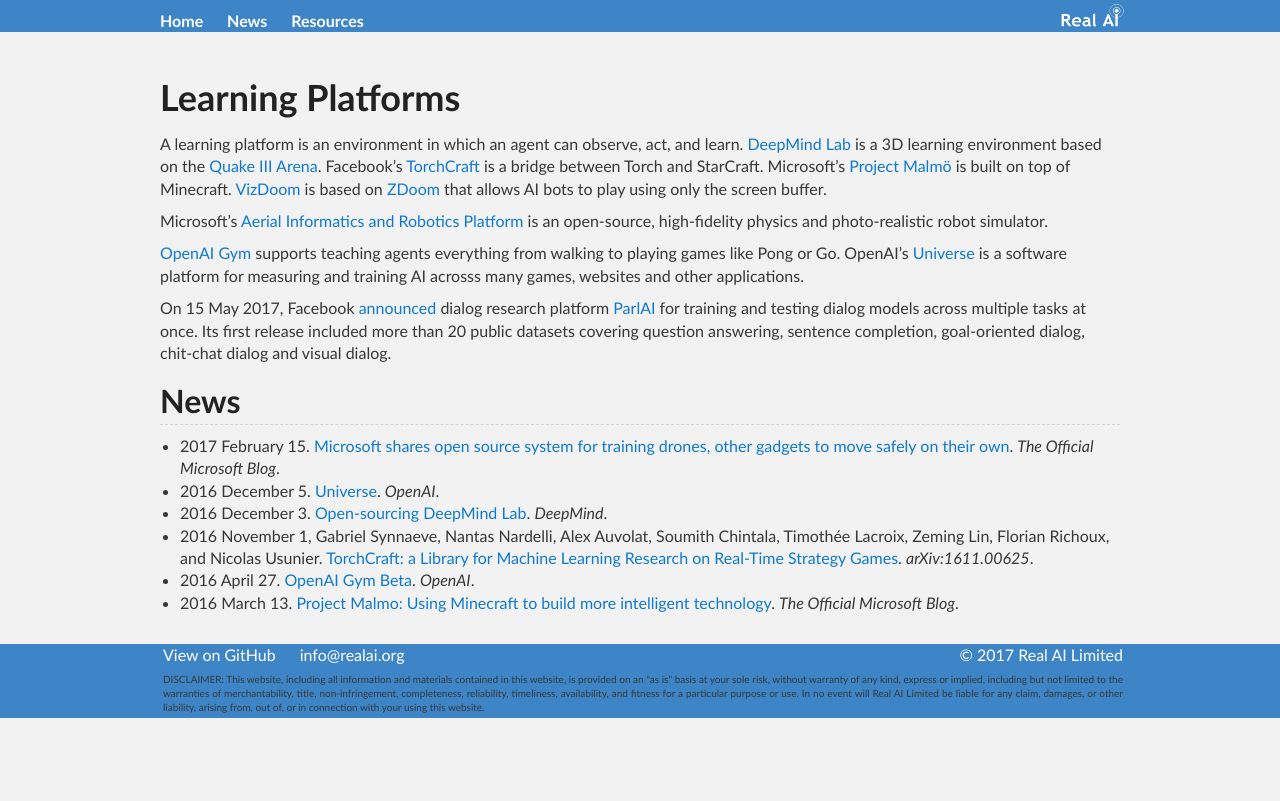
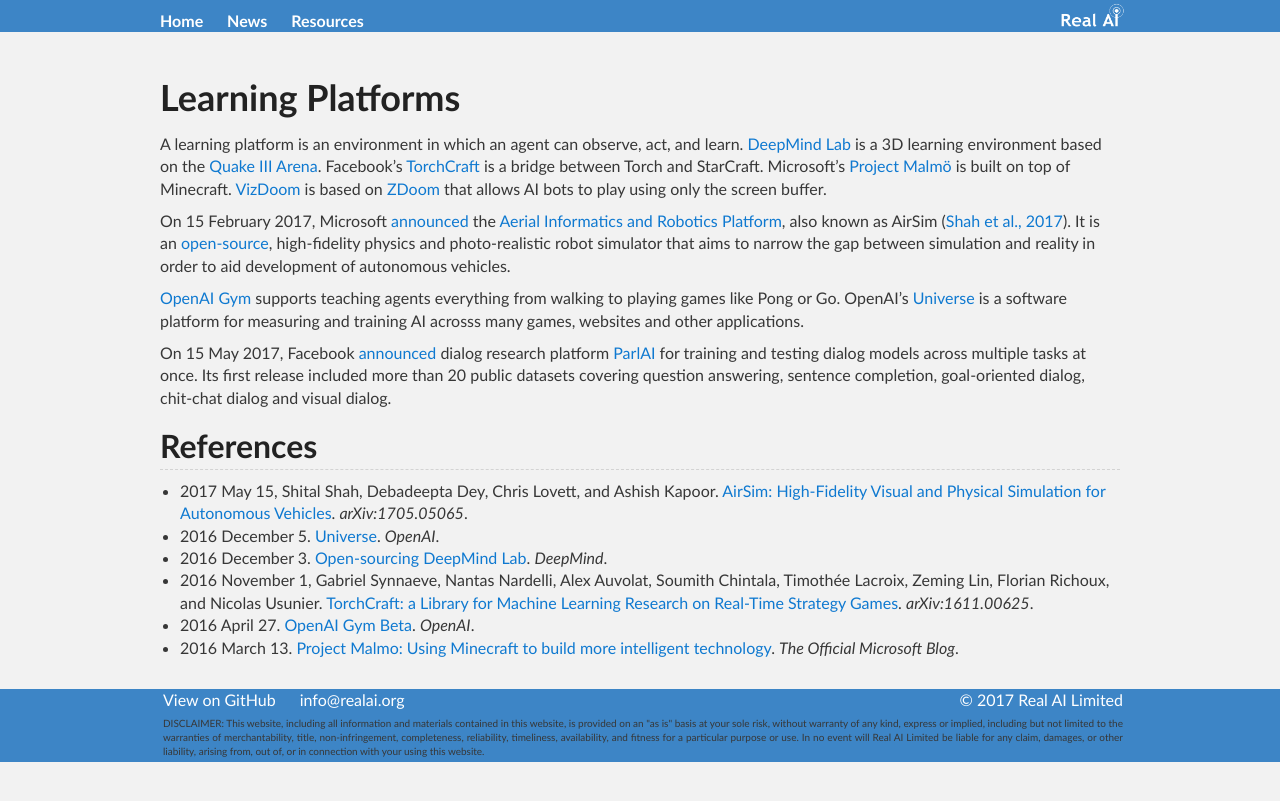
Before and after one commit to Tonywuhk/realai.org, a Jekyll site: the page built from learning-platforms.md, in a window 1280 px wide. Shown: the top 801 px of the page. Built offline with Jekyll 4.4.1, drawn with Linux system fonts in a browser that asks for light colours; our own code applies the rules of GitHub Pages for plain Markdown files; comment, search, counter and statistics services are not loaded; the repository's description, which GitHub fills in, is left out.

Commit message:
Update learning-platforms.md

```diff
--- a/learning-platforms.md
+++ b/learning-platforms.md
@@ -5,15 +5,15 @@
 
 A learning platform is an environment in which an agent can observe, act, and learn. [DeepMind Lab](https://github.com/deepmind/lab) is a 3D learning environment based on the [Quake III Arena](https://github.com/id-Software/Quake-III-Arena). Facebook's [TorchCraft](https://github.com/TorchCraft/TorchCraft) is a bridge between Torch and StarCraft. Microsoft's [Project Malmö](https://github.com/Microsoft/malmo) is built on top of Minecraft. [VizDoom](https://github.com/mwydmuch/ViZDoom) is based on [ZDoom](https://github.com/rheit/zdoom) that allows AI bots to play using only the screen buffer.
 
-Microsoft's [Aerial Informatics and Robotics Platform](https://www.microsoft.com/en-us/research/project/aerial-informatics-robotics-platform/) is an open-source, high-fidelity physics and photo-realistic robot simulator.
+On 15 February 2017, Microsoft [announced](https://blogs.microsoft.com/next/2017/02/15/microsoft-shares-open-source-system-training-drones-gadgets-move-safely/) the [Aerial Informatics and Robotics Platform](https://www.microsoft.com/en-us/research/project/aerial-informatics-robotics-platform/), also known as AirSim ([Shah et al., 2017](https://arxiv.org/abs/1705.05065)). It is an [open-source](https://github.com/Microsoft/AirSim), high-fidelity physics and photo-realistic robot simulator that aims to narrow the gap between simulation and reality in order to aid development of autonomous vehicles.
 
 [OpenAI Gym](https://gym.openai.com/) supports teaching agents everything from walking to playing games like Pong or Go. OpenAI's [Universe](https://universe.openai.com/) is a software platform for measuring and training AI acrosss many games, websites and other applications.
 
 On 15 May 2017, Facebook [announced](https://code.facebook.com/posts/266433647155520/parlai-a-new-software-platform-for-dialog-research/) dialog research platform [ParlAI](https://github.com/facebookresearch/ParlAI) for training and testing dialog models across multiple tasks at once. Its first release included more than 20 public datasets covering question answering, sentence completion, goal-oriented dialog, chit-chat dialog and visual dialog.
 
-## News
+## References
 
-* 2017 February 15. [Microsoft shares open source system for training drones, other gadgets to move safely on their own](https://blogs.microsoft.com/next/2017/02/15/microsoft-shares-open-source-system-training-drones-gadgets-move-safely/). *The Official Microsoft Blog*.
+* 2017 May 15, Shital Shah, Debadeepta Dey, Chris Lovett, and Ashish Kapoor. [AirSim: High-Fidelity Visual and Physical Simulation for Autonomous Vehicles](https://arxiv.org/abs/1705.05065). *arXiv:1705.05065*.
 * 2016 December 5. [Universe](https://blog.openai.com/universe/). *OpenAI*.
 * 2016 December 3. [Open-sourcing DeepMind Lab](https://deepmind.com/blog/open-sourcing-deepmind-lab/). *DeepMind*.
 * 2016 November 1, Gabriel Synnaeve, Nantas Nardelli, Alex Auvolat, Soumith Chintala, Timothée Lacroix, Zeming Lin, Florian Richoux, and Nicolas Usunier. [TorchCraft: a Library for Machine Learning Research on Real-Time Strategy Games](https://arxiv.org/abs/1611.00625). *arXiv:1611.00625*.
```
